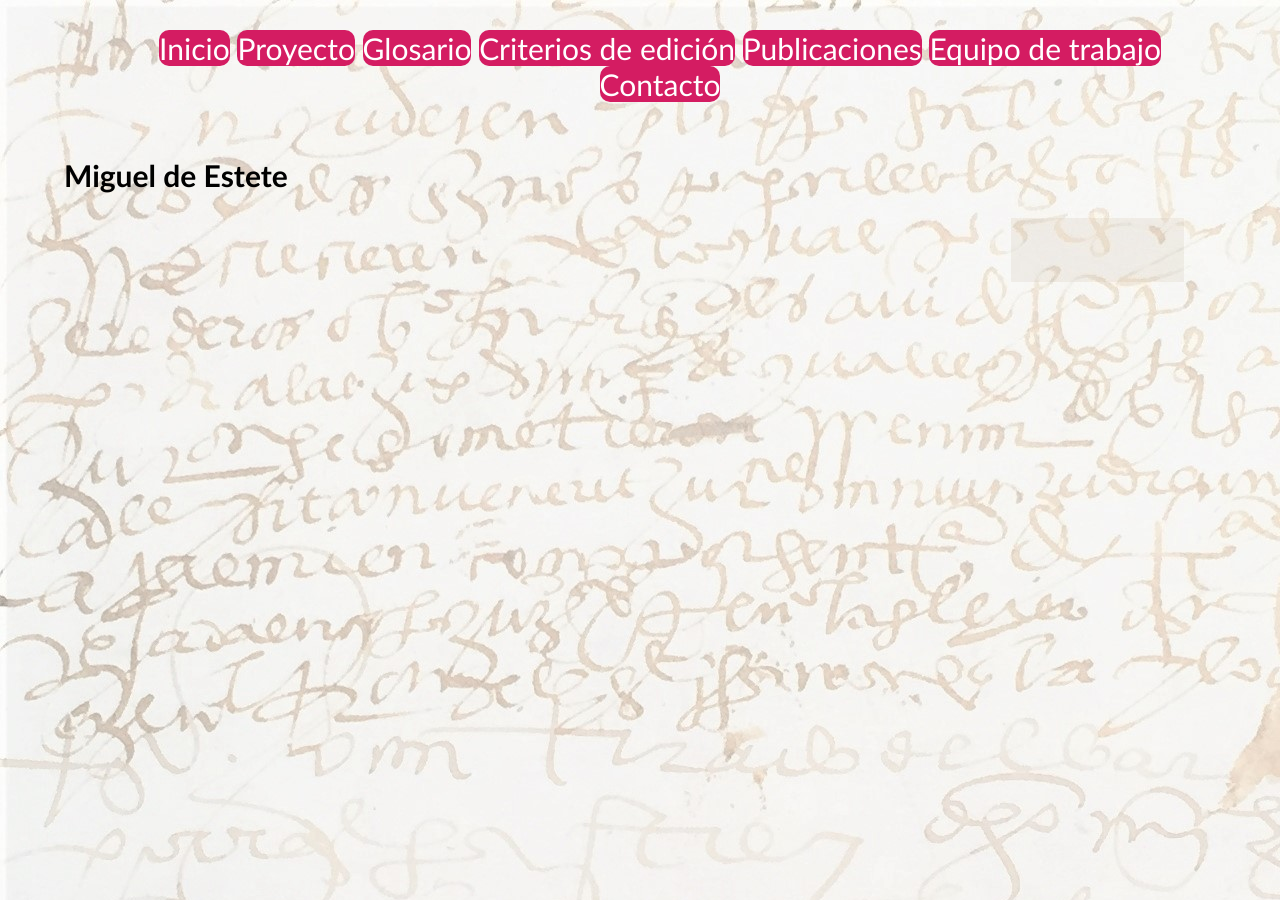
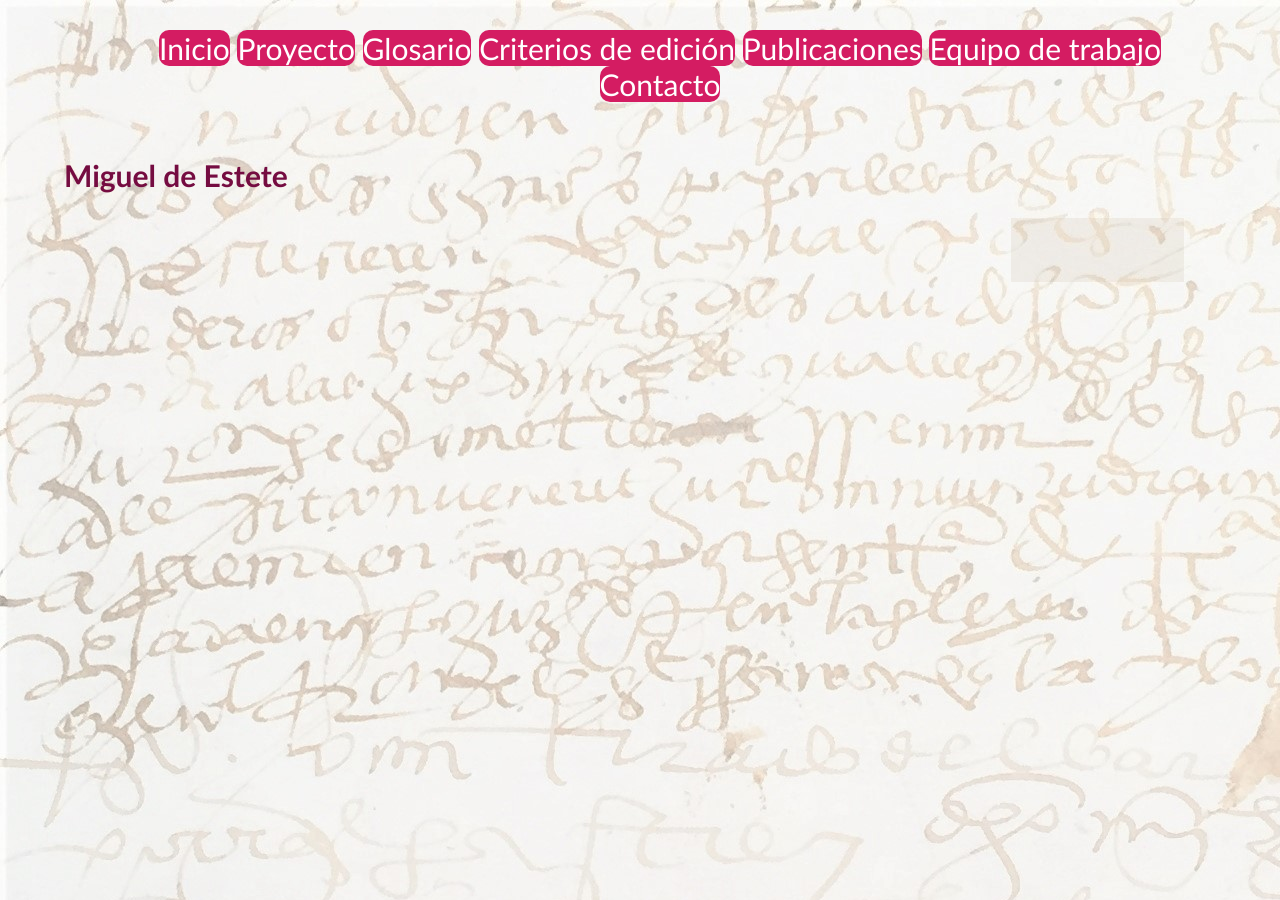
Before and after one commit to glosascroniquenses/glosascroniquenses.github.io, a Jekyll site: the page built from _autores/cronista06.html, in a window 1280 px wide. Built offline with Jekyll 4.4.1, drawn with Linux system fonts in a browser that asks for light colours.

Commit message:
Update autore.html

```diff
--- a/_layouts/autore.html
+++ b/_layouts/autore.html
@@ -3,7 +3,7 @@ layout: default
 ---
 <article>
     <header>
-    <h1><a href="{{ autore.url }}">{{ page.title }}</a></h1>
+    <h1><a href="{{ autore.url }}" style="color:#750C41;">{{ page.title }}</a></h1>
     </header>
 
 <p>{{ content }}</p>
```
